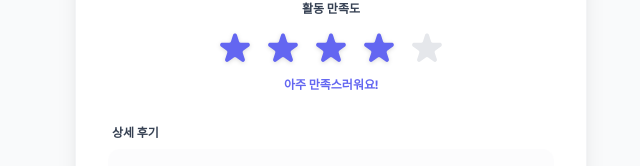
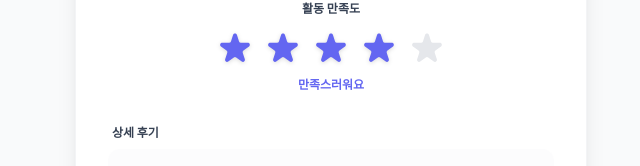
Before and after one commit to GDGoC-ONE-WAVE-Team-1/SpecDoctor-FE, a Next.js app: page / in a window 1280 px wide. Shown: the part 475-641 px from the top of the page, without its empty margins (309-949 px from the left). Built offline with nearby package versions, Linux system fonts and the light colour scheme.

Commit message:
feat : review

```diff
--- a/app/components/ReviewForm.tsx
+++ b/app/components/ReviewForm.tsx
@@ -75,7 +75,14 @@ export default function ReviewForm() {
                             </button>
                         ))}
                     </div>
-                    <p className="text-[10px] sm:text-xs font-bold text-[#6366f1]">아주 만족스러워요!</p>
+
+                    <p className="text-[10px] sm:text-xs font-bold text-[#6366f1]">
+                        {rating === 1 && "매우 불만족스러워요"}
+                        {rating === 2 && "불만족스러워요"}
+                        {rating === 3 && "보통이에요"}
+                        {rating === 4 && "만족스러워요"}
+                        {rating === 5 && "아주 만족스러워요"}
+                    </p>
                 </div>
 
                 {/* Content */}
@@ -111,7 +118,7 @@ export default function ReviewForm() {
                     </button>
                 </div>
 
-            </form>
-        </div>
+            </form >
+        </div >
     );
 }
```
